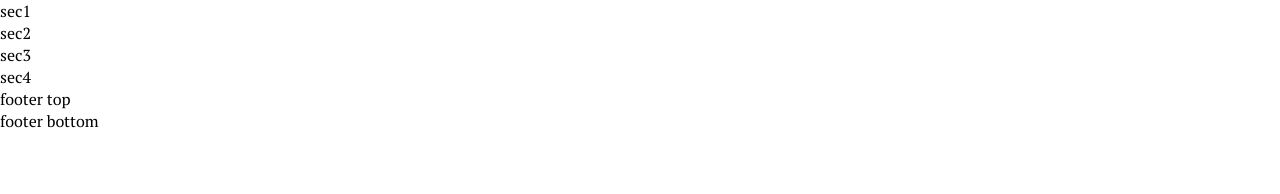
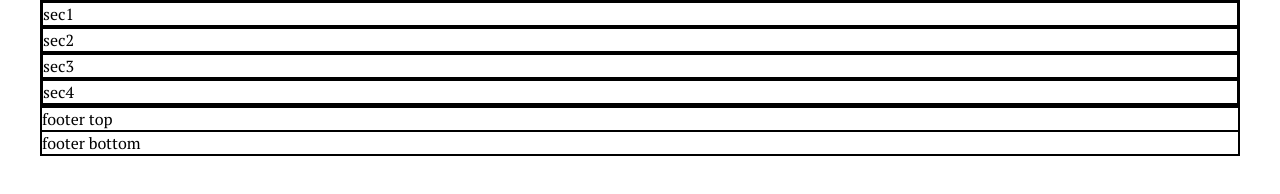
Before and after one commit to Hycarus/htmlcss-discord, a plain HTML site: page index.html in a window 1280 px wide. Drawn offline with Linux system fonts and the light colour scheme.

Commit message:
reset css

```diff
--- a/css/style.css
+++ b/css/style.css
@@ -9,3 +9,21 @@
     list-style: none;
     text-decoration: none;
 }
+
+/* color  */
+:root {
+	--color-secondary: #ffffff;
+	--color-primary: #23272a;
+	--color-bg-section: #f6f6f6;
+	--color-bg-header: #2a5ee8;
+	--color-text-color: #7289da;
+}
+/* utility  */
+.debug{
+    border: 1px solid black;
+}
+
+.container{
+    max-width: 1200px;
+    margin: 0 auto;
+}
```
